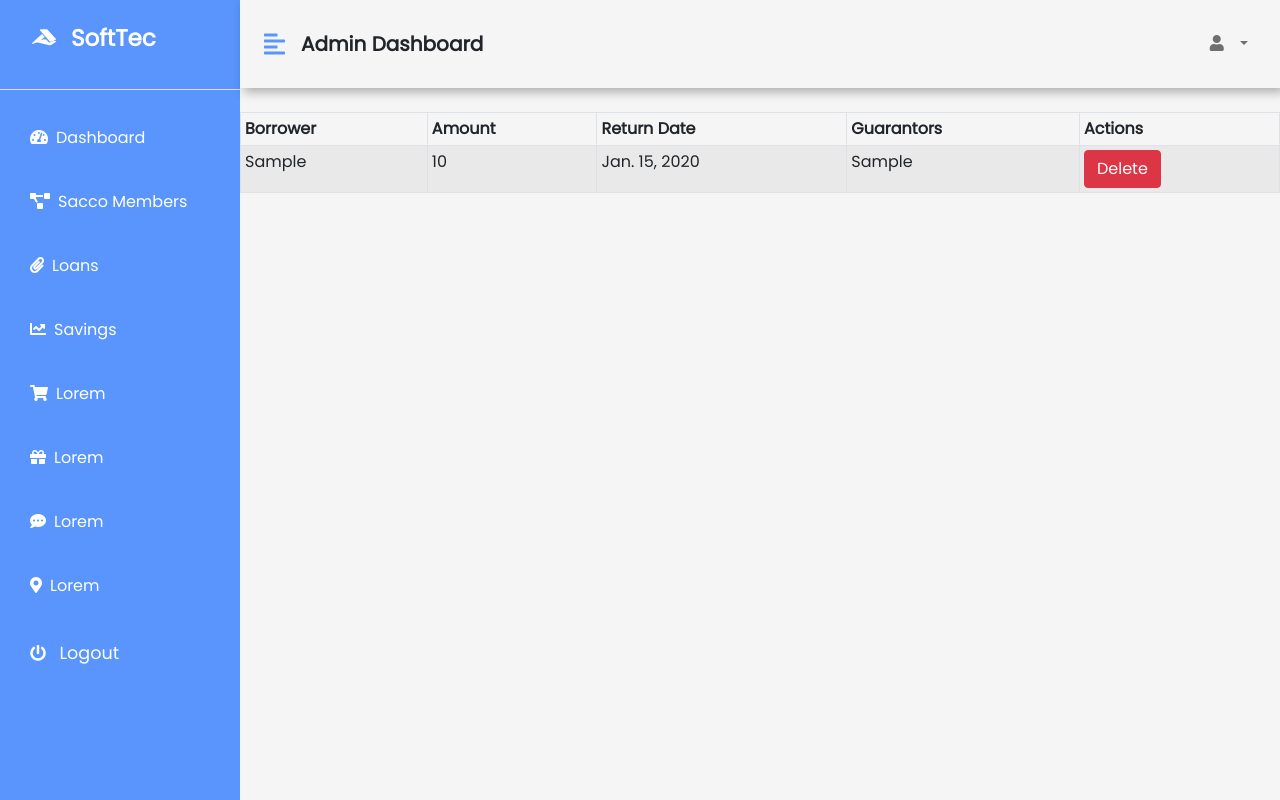
After one commit to Arthur-Ochieng/mobileApp, a Django app: page /loans/ in a window 1280 px wide. The commit adds this page. Run offline with Django 3.2, Linux system fonts and the light colour scheme; tables that the repository leaves empty hold one stand-in row (values such as "Sample post"); some libraries are stand-ins or nearby versions.

Commit message:
added savings and loans

```diff
--- a/login/settings.py
+++ b/login/settings.py
@@ -40,6 +40,7 @@ INSTALLED_APPS = [
     'django.contrib.staticfiles',
     'main.apps.MainConfig',
     'crispy_forms',
+    'widget_tweaks',
 ]
 
 MIDDLEWARE = [
@@ -85,6 +86,7 @@ DATABASES = {
         'HOST': '',
         'PORT': '',
         'OPTION': {
+            'sql_mode': 'traditional',
             'init_command': "SET sql_mode = 'STRICT_TRANS_TABLES'"
         }
     }
--- a/main/models.py
+++ b/main/models.py
@@ -4,16 +4,94 @@ from django.contrib.auth.models import User
 from django.db.models.signals import post_save
 from django.dispatch import receiver
 from django.db import models
+from datetime import datetime
 
 
-class Members (models.Model):
+# class Members (models.Model):
+#     # d_id = models.AutoField(primary_key=True)
+#     first_name = models.CharField (max_length=100)
+#     last_name = models.CharField (max_length=100)
+#     email = models.EmailField ()
+
+# class Meta:
+#     db_table = "members"
+
+
+class List (models.Model):
     first_name = models.CharField (max_length=100)
     last_name = models.CharField (max_length=100)
     email = models.EmailField ()
+    gender = models.BooleanField()
 
 class Meta:
     db_table = "members"
 
+
+
+class Loaning (models.Model):
+    borrower = models.CharField (max_length=100)
+    amount = models.IntegerField()
+    lender = models.CharField (max_length = 100)
+    return_date = models.DateField()
+    guarantors = models.CharField (max_length = 100)
+
+class Meta:
+    db_table = "loans"
+
+
+
+class Saving (models.Model):
+    members = models.CharField (max_length=100)
+    amount = models.IntegerField()
+    date = models.DateField()
+
+class Meta:
+    db_table = "saved"
+
+
+
+
+
+
+
+
+
+
+# class Members(models.Model):
+#     id = models.AutoField(primary_key=True)
+#     admin = models.OneToOneField(CustomUser, on_delete = models.CASCADE)
+#     gender = models.CharField(max_length=50)
+#     profile_pic = models.FileField()
+#     address = models.TextField()
+#     sacco_id = models.ForeignKey(Saccos, on_delete=models.DO_NOTHING, default=1)
+#     created_at = models.DateTimeField(auto_now_add=True)
+#     updated_at = models.DateTimeField(auto_now=True)
+#     objects = models.Manager()
+
+# class loans (models.Model):
+#     d_id = models.ForeignKey(Members, default = 1, verbose_name = "Members", on_delete = models.SET_DEFAULT)
+#     amount = models.IntegerField (max_length)
+#     description = models.CharField(max_length=100)
+
+#     class Meta:
+#         verbose_name_plural = "Loans"
+#         db_table = "loans"
+
+#     def __str__(self):
+#         return self.loans
+
+
+# class savings (models.Model):
+#     d_id = models.ForeignKey(Members, default = 1, verbose_name = "Members", on_delete = models.SET_DEFAULT)
+#     amount = models.IntegerField ()
+#     description = models.CharField(max_length=100)
+
+#     class Meta:
+#         verbose_name_plural = "Savings"
+#         db_table = "savings"
+
+#     def __str__(self):
+#         return self.savings
 
 
 
@@ -49,14 +127,3 @@ class Meta:
 
 #     def __str__(self):
 #         return self.sacco_name
-
-# class Members(models.Model):
-#     id = models.AutoField(primary_key=True)
-#     admin = models.OneToOneField(CustomUser, on_delete = models.CASCADE)
-#     gender = models.CharField(max_length=50)
-#     profile_pic = models.FileField()
-#     address = models.TextField()
-#     sacco_id = models.ForeignKey(Saccos, on_delete=models.DO_NOTHING, default=1)
-#     created_at = models.DateTimeField(auto_now_add=True)
-#     updated_at = models.DateTimeField(auto_now=True)
-#     objects = models.Manager()
--- a/main/templates/registration/base.html
+++ b/main/templates/registration/base2.html
@@ -12,6 +12,7 @@
     <link rel="stylesheet" href="{% static '/css/dash.css' %}">
     <title>Admin Dashboard</title>
 </head>
+
 <body>
     <div class="d-flex" id="wrapper">
         <!-- Sidebar -->
@@ -20,13 +21,13 @@
                 <h2><span class="lab la-accusoft"></span><span>SoftTec</span></h2>
             </div>
             <div class="list-group list-group-flush my-3">
-                <a href="#" class="list-group-item list-group-item-action bg-transparent second-text "><i
+                <a href="{% url 'dashboard' %}" class="list-group-item list-group-item-action bg-transparent second-text "><i
                         class="fas fa-tachometer-alt me-2"></i>Dashboard</a>
-                <a href="#" class="list-group-item list-group-item-action bg-transparent second-text "><i
+                <a href="{% url 'members' %}" class="list-group-item list-group-item-action bg-transparent second-text "><i
                         class="fas fa-project-diagram me-2"></i>Sacco Members</a>
-                <a href="#" class="list-group-item list-group-item-action bg-transparent second-text "><i
+                <a href="{% url 'loans' %}" class="list-group-item list-group-item-action bg-transparent second-text "><i
                         class="fas fa-paperclip me-2"></i>Loans</a>
-                <a href="#" class="list-group-item list-group-item-action bg-transparent second-text "><i
+                <a href="{% url 'saved' %}" class="list-group-item list-group-item-action bg-transparent second-text "><i
                         class="fas fa-chart-line me-2"></i>Savings</a>
                 <a href="#" class="list-group-item list-group-item-action bg-transparent second-text "><i
                         class="fas fa-shopping-cart me-2"></i>Lorem</a>
@@ -43,6 +44,7 @@
                         <i class="fas fa-power-off me-2"></i> <button type="submit" value="Logout">Logout</button></a>
                     </div>
                 </form>
+
             </div>
         </div>
         <!-- /#sidebar-wrapper -->
@@ -55,11 +57,13 @@
                     <i class="fas fa-align-left primary-text fs-4 me-3" id="menu-toggle"></i>
                     <span><h5 class="m-0 fw-bold">Admin Dashboard</h5></span>
                 </div>
+
                 <button class="navbar-toggler" type="button" data-bs-toggle="collapse"
                     data-bs-target="#navbarSupportedContent" aria-controls="navbarSupportedContent"
                     aria-expanded="false" aria-label="Toggle navigation">
                     <span class="navbar-toggler-icon"></span>
                 </button>
+
                 <div class="collapse navbar-collapse" id="navbarSupportedContent">
                     <ul class="navbar-nav ms-auto mb-2 mb-lg-0">
                         <li class="nav-item dropdown">
--- /dev/null
+++ b/main/templates/registration/loans.html
@@ -0,0 +1,28 @@
+{% extends 'registration/base2.html'%}
+
+{% block content %}
+    <br>
+    <table class="table table-striped table-bordered table-sm">
+        <thead class="thead-dark">
+            <tr>
+                <th>Borrower</th>
+                <th>Amount</th>
+                <th>Return Date</th>
+                <th>Guarantors</th>
+                <th>Actions</th>
+            </tr>
+        </thead>
+        {% for loan in loans %}
+        <tr>
+            <td>{{ loan.borrower }}</td>
+            <td>{{ loan.amount }}</td>
+            <td>{{ loan.return_date }}</td>
+            <td>{{ loan.guarantors }}</td>
+            <td>
+                <!-- <a href="/edit/{{ member.id }}"> <span class="btn btn-primary">Edit</span></a> -->
+                <a href="/delete/{{ loan.id }}" class="btn btn-danger" >Delete</a>
+            </td>
+        </tr>
+        {% endfor %}
+    </table>
+{% endblock %}
--- a/main/templates/registration/login.html
+++ b/main/templates/registration/login.html
@@ -1,4 +1,5 @@
 {% load static %}
+{% load widget_tweaks %}
 <!DOCTYPE html>
 <html lang="en">
 <head>
@@ -21,16 +22,19 @@
 				{% if next %}
 				<p>Hey, you can't access that page</p>
 				{% endif %}
-				<form action="{% url 'login' %}" method="POST" class="sign-in-form" autocomplete="off">
+				<form action="{% url 'login' %}" method="POST" class="sign-in-form" autocomplete="false">
 					{% csrf_token %}
 					<img src="{% static 'images/logo.jpeg' %}" alt="" width="25%"><br>
+
 					<h2 class="title">Sign in</h2>
 					<div class="input-field">
 						<i class="fas fa-user"></i>
+						<!-- <input type="text" placeholder="Username"> -->
 						<p> {{ form.username }}</p>
 					</div>
 					<div class="input-field">
 						<i class="fas fa-lock"></i>
+						<!-- <input type="password" placeholder="Password"> -->
 						<p> {{ form.password }}</p>
 					  </div>
 					<p><input type="submit" class="btn" value="login"></p>
--- a/main/templates/registration/view.html
+++ b/main/templates/registration/members.html
@@ -1,4 +1,4 @@
-{% extends 'registration/base.html'%}
+{% extends 'registration/base2.html'%}
 
 {% block content %}
     <br>
@@ -8,6 +8,7 @@
                 <th>First Name</th>
                 <th>Last Name</th>
                 <th>Email</th>
+                <th>Gender</th>
                 <th>Actions</th>
             </tr>
         </thead>
@@ -16,6 +17,7 @@
             <td>{{ member.first_name }}</td>
             <td>{{ member.last_name }}</td>
             <td>{{ member.email }}</td>
+            <td>{{ member.gender }}</td>
             <td>
                 <!-- <a href="/edit/{{ member.id }}"> <span class="btn btn-primary">Edit</span></a> -->
                 <a href="/delete/{{ member.id }}" class="btn btn-danger" >Delete</a>
--- a/main/urls.py
+++ b/main/urls.py
@@ -5,6 +5,9 @@ urlpatterns = [
 	path('', views.dashboard, name = 'dashboard'),
 	path('logout/', views.logout, name= 'logout'),
 	path('members/', views.members, name = 'members'),
-	path('delete/<int:id>', views.delete),
-	path('edit/<int:id>', views.edit),
+	path('loans/', views.loans, name = 'loans'),
+	# path('savings/', views.savings, name = 'saving'),
+	path('saved/', views.saved, name = 'saved'),
+	# path('delete/<int:id>', views.delete),
+	# path('edit/<int:id>', views.edit),
 ]
--- a/main/views.py
+++ b/main/views.py
@@ -1,11 +1,20 @@
 from django.shortcuts import render, redirect
 from django.contrib.auth import logout as logouts, authenticate, login
-from main.forms import MembersForm
-from main.models import Members
+from main.forms import LoaningForm, ListForm, SavingForm
+from main.models import List, Loaning, Saving
 
 
 def dashboard(request):
 	return render (request, 'registration/dashboard.html')
+
+# def loans(request):
+# 	return render (request, 'registration/loans.html')
+
+# def savings(request):
+# 	return render (request, 'registration/savings.html')
+
+# def save(request):
+# 	return render (request, 'registration/save.html')
 
 def logout(request):
 	if request.method == 'POST':
@@ -13,26 +22,26 @@ def logout(request):
 		return redirect('/login')
 
 def members (request):
-	members = Members.objects.all()
-	return render (request,'registration/view.html', {'members': members})
+	members = List.objects.all()
+	return render (request, 'registration/members.html', {'members':members})
 
-def delete (request, id):
-	members = Members.objects.get(id = id)
-	members.delete()
-	return redirect ('/members')
+def loans (request):
+	loans = Loaning.objects.all()
+	return render (request, 'registration/loans.html', {'loans':loans})
 
-def edit(request, id):
-	members = Members.objects.get(id=id)
-	return render(request, 'registration/edit.html', {'members':members})
+def saved (request):
+	saved = Saving.objects.all()
+	return render (request, 'registration/save.html', {'saved':saved})
 
-	# if request.method == "POST":
-	# 	form = MembersForm(request.POST)
-	# 	if form.is_valid():
-	# 		try:
-	# 			form.save()
-	# 			return redirect ('registration/dashboard.html')
-	# 		except:
-	# 			pass
-	# else:
-	# 	form = MembersForm()
-	# return render (request, 'registration/members.html', {'form':form})
+# def members (request):
+# 	members = Members.objects.all()
+# 	return render (request,'registration/members.html', {'members': members})
+
+# def delete (request, id):
+# 	members = Members.objects.get(id = id)
+# 	members.delete()
+# 	return redirect ('/members')
+
+# def edit(request, id):
+# 	members = Members.objects.get(id=id)
+# 	return render(request, 'registration/edit.html', {'members':members})
```
Also changed, not shown: main/forms.py (+13 -3 lines), main/templates/registration/dashboard.html (+4 -4 lines), main/templates/registration/save.html (added, +26 -0 lines), main/migrations/0004_auto_20210712_1709.py (added).
